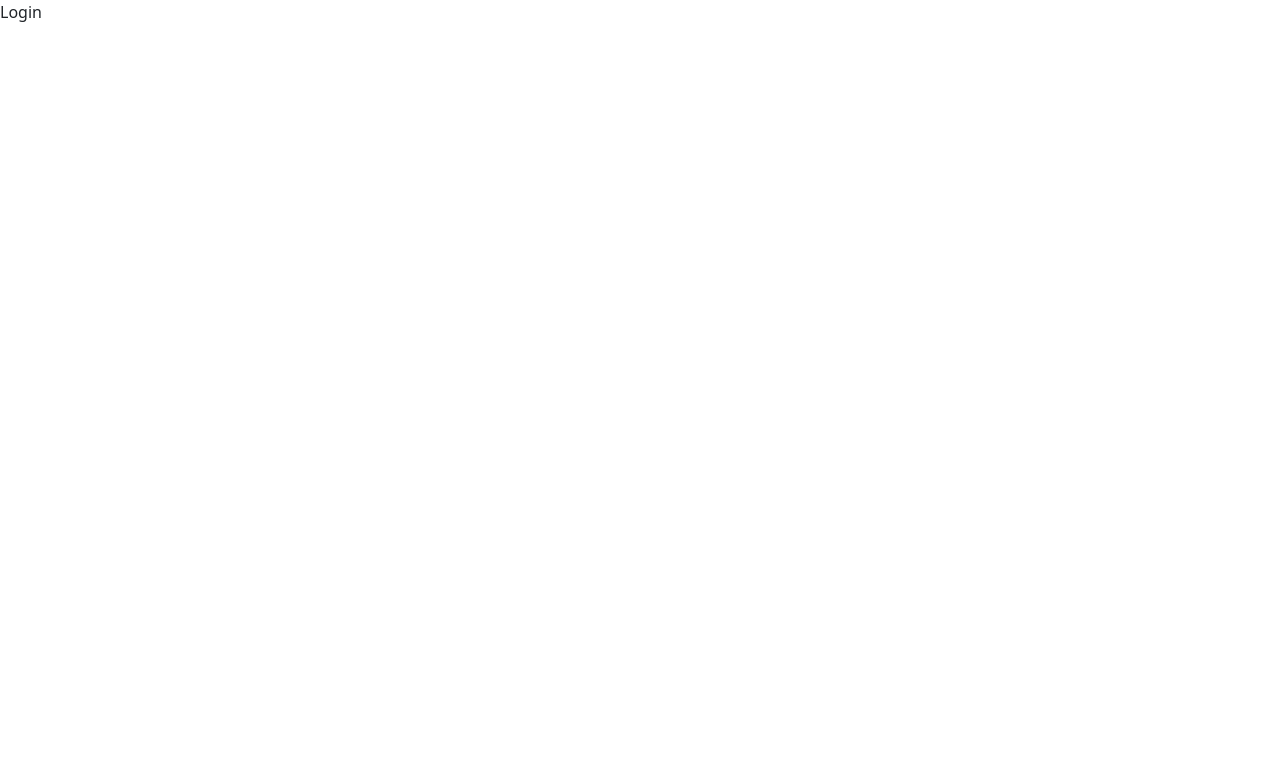
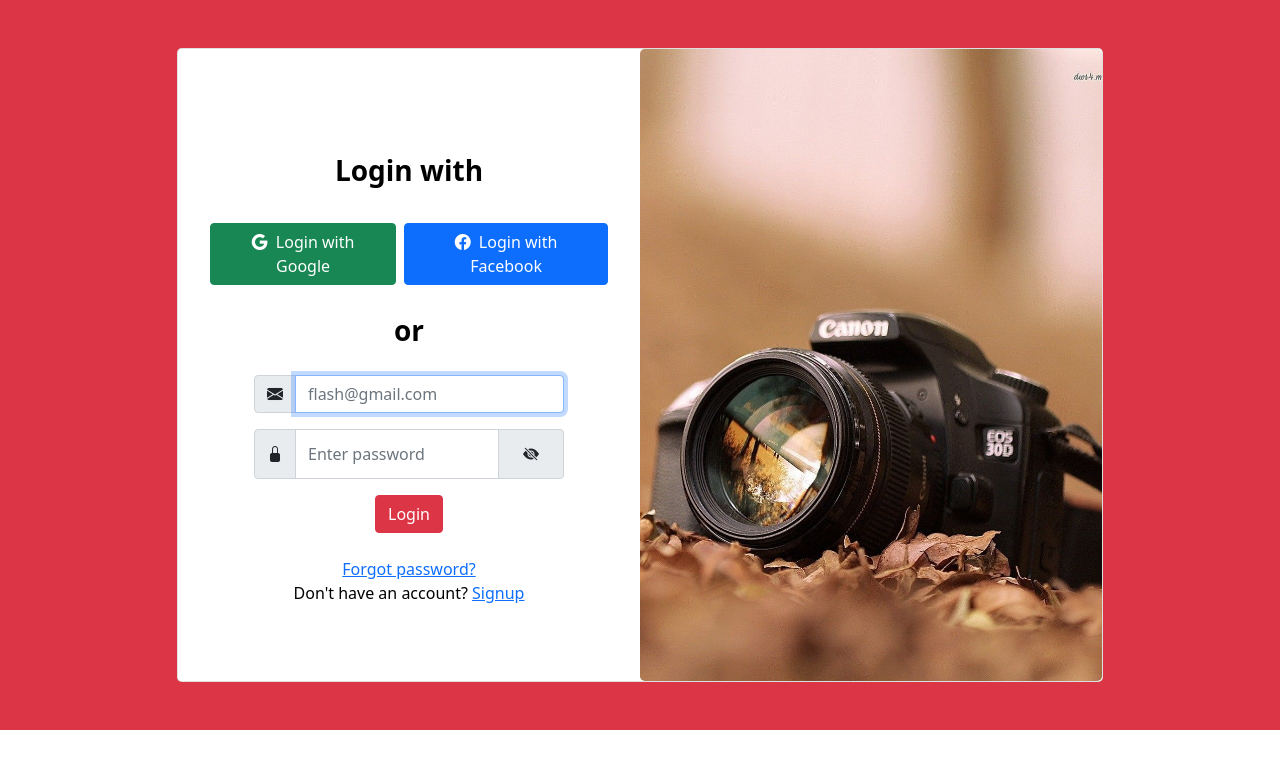
Before and after one commit to FarzanFrost/Flash, a React (Create React App) app in the folder flash-front-end/: page /Login in a window 1280 px wide. Shown: the top 768 px of the page. Built offline with nearby package versions, Linux system fonts and the light colour scheme.

Commit message:
completed the UI for the Login

```diff
--- a/flash-front-end/src/App.js
+++ b/flash-front-end/src/App.js
@@ -1,7 +1,7 @@
 import logo from './logo.svg';
 import './App.css';
 import '../node_modules/bootstrap/dist/css/bootstrap.min.css'
-
+import 'bootstrap-icons/font/bootstrap-icons.css';
 import { BrowserRouter , Routes , Route } from "react-router-dom";
 
 import Login from "./Login";
--- a/flash-front-end/src/Login.js
+++ b/flash-front-end/src/Login.js
@@ -1,12 +1,186 @@
-import React from 'react'
+import React, {useState} from 'react'
+import {Link} from "react-router-dom";
+import loginPhoto from './backgroudphotoLogin.jpg'
 
 const Login = () => {
 
+    const signUpLink = '#'
+
+    const forgotPasswordLink = '#'
+
+    const [ isPasswordHidden , setIsPasswordHidden ] = useState( true )
+
+    const [ passwordType , setPasswordType ] = useState( 'password' )
+
+    const [ email , setEmail ] = useState( '' )
+
+    const [ password , setPassword ] = useState( '' )
+
+    const showHidePassword = () => {
+
+        if ( isPasswordHidden ) {
+            setPasswordType( 'text' )
+            setIsPasswordHidden(false )
+
+        }
+        else {
+
+            setPasswordType( 'password' )
+            setIsPasswordHidden( true )
+
+        }
+
+    }
+
     return (
 
-        <div>
+        <div className="h-100">
 
-            Login
+            <section className="h-100 bg-danger">
+
+                <div className="container py-5 h-100">
+
+                    <div className="row d-flex justify-content-center align-items-center h-100">
+
+                        <div className="col-xl-10 my-5 py-2 my-lg-1 py-lg-1 my-xl-0 py-xl-0">
+
+                            <div className="card rounded-3 text-black my-lg-1 my-xl-0 py-xl-0">
+
+                                <div className="row g-0">
+
+                                    <div className="col-lg-6 my-lg-5">
+
+                                        <div className="card-body p-md-1 mx-md-4 mt-5">
+
+                                            <div className="mb-3">
+
+                                                <div className="text-center">
+
+                                                    <p className="fs-3 fw-bold pb-3"> Login with </p>
+
+
+                                                    <div className="d-flex justify-content-center">
+
+                                                        <button className="btn btn-success mx-1">
+
+                                                            <i className="bi bi-google me-2"></i>
+                                                            Login with Google
+
+                                                        </button>
+
+                                                        <button className="btn btn-primary mx-1">
+
+                                                            <i className="bi bi-facebook me-2"></i>
+                                                            Login with Facebook
+
+                                                        </button>
+
+                                                    </div>
+
+                                                    <p className="fs-3 fw-bold mt-4"> or </p>
+
+
+                                                </div>
+
+                                            </div>
+
+                                            <form action="" className="my-4 mx-5">
+
+                                                <div className="input-group mb-3">
+                                                    <span className="input-group-text">
+
+                                                        <i className="bi bi-envelope-fill"></i>
+
+                                                    </span>
+                                                    <input type="email" className="form-control"
+                                                           placeholder="flash@gmail.com"
+                                                           value={ email }
+                                                           onChange={ ( e ) => setEmail( e.target.value )}
+                                                           /*aria-label="Username" aria-describedby="basic-addon1"*/ autoFocus/>
+                                                </div>
+
+                                                <div className="input-group mb-3">
+                                                    <span className="input-group-text">
+
+                                                        <i className="bi bi-lock-fill"></i>
+
+                                                    </span>
+                                                    <input type={ passwordType } className="form-control"
+                                                           placeholder="Enter password"
+                                                           value={ password }
+                                                           onChange={ ( e ) => setPassword( e.target.value ) }
+                                                    />
+
+                                                    <span className="input-group-text">
+
+
+                                                        <button className="btn btn-outline-dark border-0"
+                                                                type="button"
+                                                                id="button-addon1" onClick={ showHidePassword }>
+                                                            { isPasswordHidden && <i className="bi bi-eye-slash-fill"></i>}
+                                                            { !isPasswordHidden && <i className="bi bi-eye-fill"></i> }
+                                                        </button>
+
+                                                    </span>
+                                                </div>
+
+
+                                                <div className="text-center">
+
+                                                    <div className="d-flex align-items-center justify-content-center pb-4">
+
+                                                        <button className="btn btn-danger btn-block" type="submit">
+
+                                                            Login
+
+                                                        </button>
+
+                                                    </div>
+
+                                                    <Link className="text-primary" to={ forgotPasswordLink }>Forgot password?</Link>
+
+                                                    <p> Don't have an account? <Link className="text-primary" to={ signUpLink }> Signup </Link>  </p>
+
+                                                </div>
+
+
+
+                                            </form>
+
+
+                                            <div>
+
+                                            </div>
+
+                                        </div>
+
+                                    </div>
+
+                                    <div className="col-lg-6 d-lg-flex d-none">
+
+                                        <div className="d-lg-flex d-none">
+
+                                            <div className="text-center">
+
+                                                <img className="img-fluid rounded-3 h-100" src={ loginPhoto } alt="Camera"/>
+
+                                            </div>
+
+                                        </div>
+
+                                    </div>
+
+                                </div>
+
+                            </div>
+
+                        </div>
+
+                    </div>
+
+                </div>
+
+            </section>
 
         </div>
 
```
